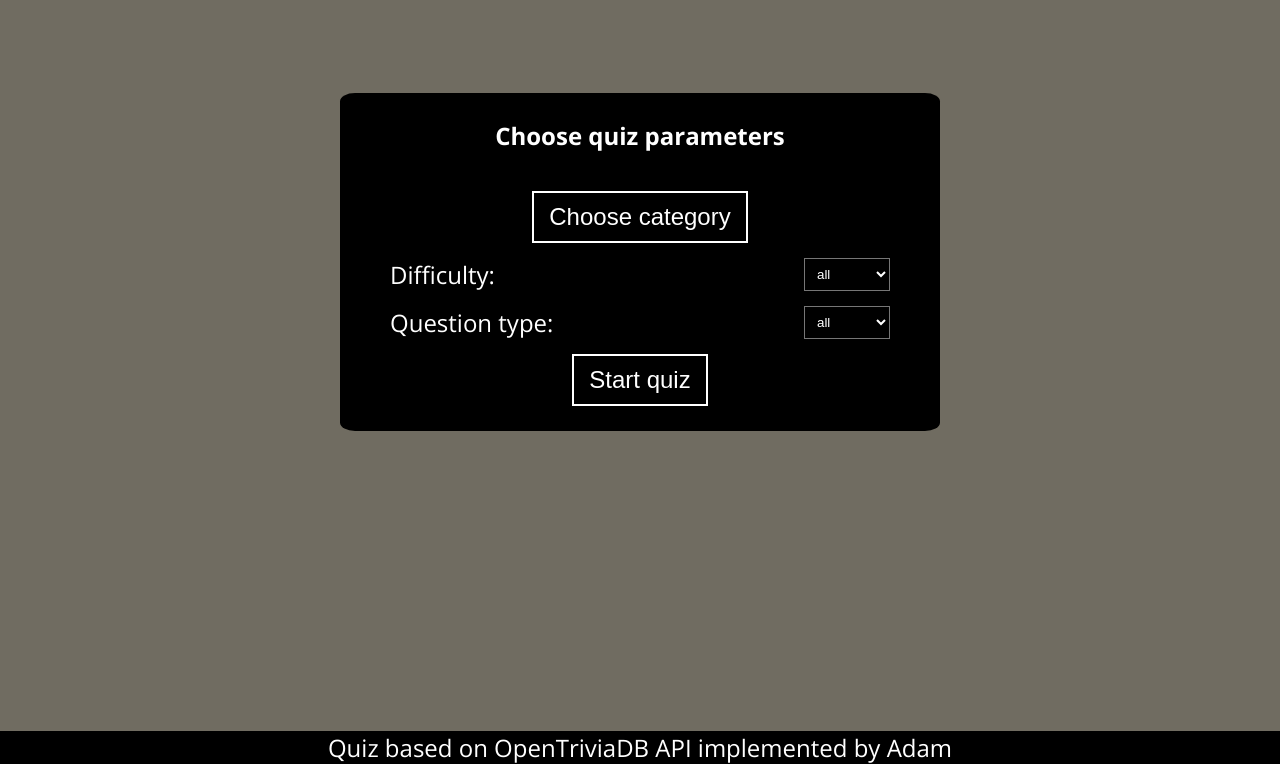
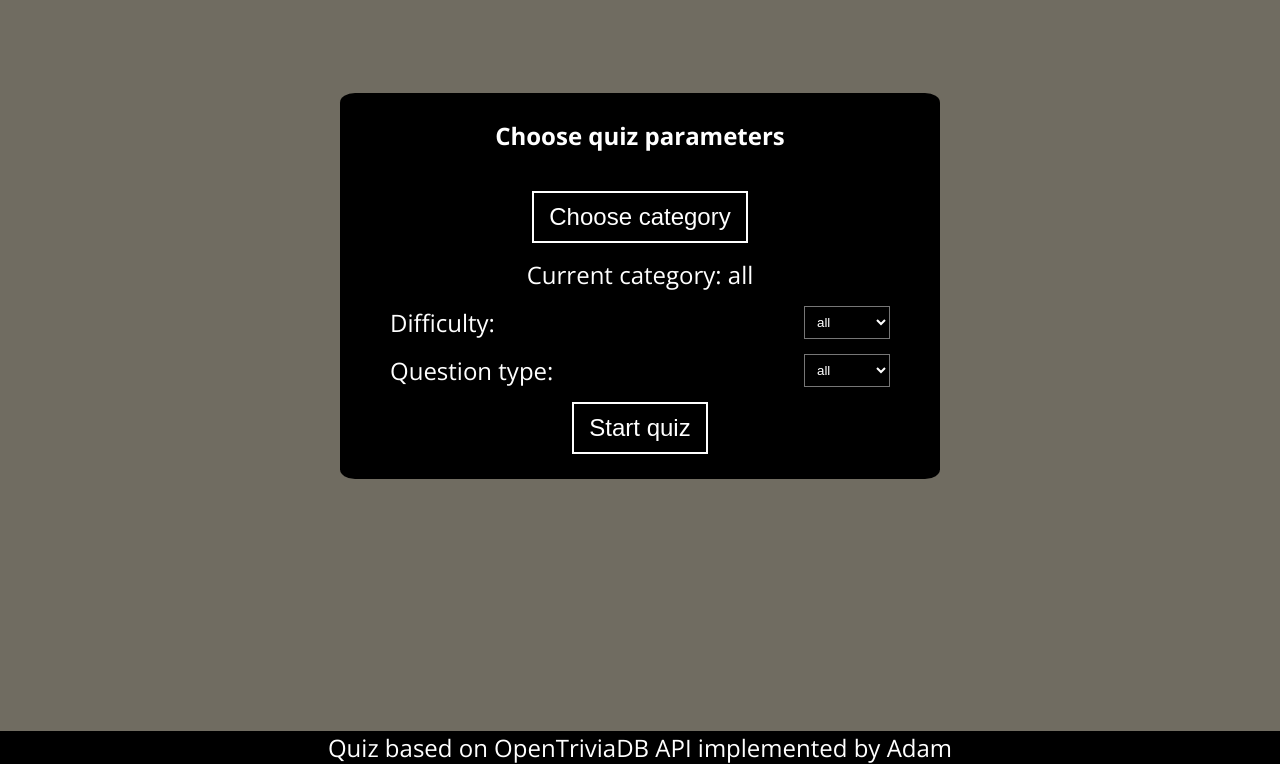
Before and after one commit to AdamJochemczyk/TSQuiz, a website built with webpack: page src/index.html in a window 1280 px wide. Shown: the part 36-800 px from the top of the page. Built offline with nearby package versions, Linux system fonts and the light colour scheme.

Commit message:
Show choosen category in startQuizFrom
Add choosen category paragraph and styles for it.

```diff
--- a/src/components/atoms/categoryGalleryElement.ts
+++ b/src/components/atoms/categoryGalleryElement.ts
@@ -19,6 +19,9 @@ const handleClick=(e:MouseEvent)=>{
     const target=e.target as HTMLElement;
     const parent=target.parentNode;
     const id=parent.querySelector('h2').dataset.id;
+    const categoryName=parent.querySelector('h2').textContent;
+    const currentCategory=document.querySelector('#currentCategory')
+    currentCategory.textContent=`Current category: ${categoryName}`;
     sessionStorage.setItem('categoryId',id);
     (<HTMLElement>document.querySelector('.startQuizForm')).style.display='flex';
     document.body.removeChild(document.querySelector('.gallery'))
--- a/src/components/chooseQuiz.ts
+++ b/src/components/chooseQuiz.ts
@@ -13,6 +13,10 @@ export const StartQuizForm =()=>{
     title.textContent="Choose quiz parameters";
     node.appendChild(title)
    node.appendChild(btnToCategoryGallery());
+    const currentCategory=document.createElement('p')
+    currentCategory.id="currentCategory"
+    currentCategory.textContent=`Current category: all`
+    node.appendChild(currentCategory)
    node.appendChild(chooseDifficulty(questionDifficulty));
    node.appendChild(chooseQuestionType(questionType));
    node.appendChild(submitFormBtn());
--- a/src/styles/style.scss
+++ b/src/styles/style.scss
@@ -32,6 +32,10 @@ body {
   h2 {
     margin-bottom: 1.5rem;
     font-size: 1rem;
+  }
+  #currentCategory{
+    font-size: 1rem;
+    text-align: center;
   }
   .formRow {
     width: 200px;
@@ -208,6 +212,9 @@ body {
     h2{
       font-size: 1.5rem;
     }
+    #currentCategory{
+    font-size: 1.5rem;
+  }
     .formRow{
       width: 400px;
       font-size: 1.5rem;
```
Also changed, not shown: 1 other file.
